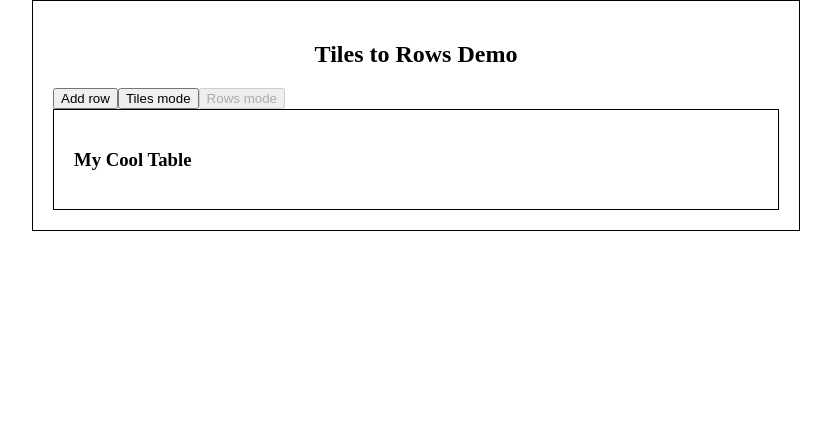
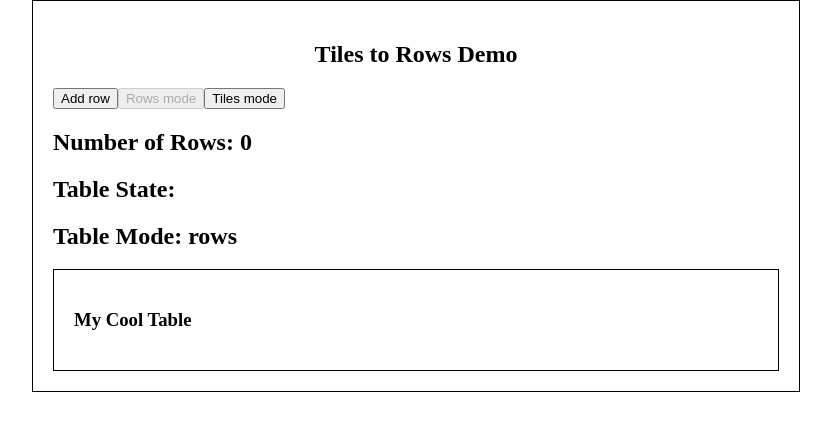
Before and after one commit to osnth01/tiles-to-rows, a React app: page / in a window 1280 px wide. Shown: the top 430 px of the page, without its empty margins (224-1055 px from the left). Built offline with nearby package versions, Linux system fonts and the light colour scheme; the HTML template or start-up script is replaced by a standard one.

Commit message:
create StatusBoard component

```diff
--- a/src/components/App.tsx
+++ b/src/components/App.tsx
@@ -4,10 +4,11 @@ import './App.css'
 
 import Table from './Table'
 import { ITableRow } from './types/table'
+import StatusBoard from './StatusBoard'
 
 export enum TableMode {
-  rows,
-  tiles
+  rows = 'rows',
+  tiles = 'tiles'
 }
 
 export interface AppProps {
@@ -42,19 +43,23 @@ class App extends React.Component<AppProps, AppState> {
           Add row
         </button>
         <button
+          className="rows-mode-button"
+          onClick={ () => { this.switchMode(TableMode.rows) } }
+          disabled={ this.state.tableMode === TableMode.rows }
+        >
+          Rows mode
+        </button>
+        <button
           className="tiles-mode-button"
           onClick={ () => { this.switchMode(TableMode.tiles) } }
           disabled={ this.state.tableMode === TableMode.tiles }
         >
           Tiles mode
         </button>
-        <button
-          className="rows-mode-button"
-          onClick={ () => { this.switchMode(TableMode.rows) } }
-          disabled={ this.state.tableMode === TableMode.rows }
-        >
-          Rows mode
-        </button>
+        <StatusBoard
+          rows={ this.state.rows }
+          tableMode={ this.state.tableMode.toString() }
+        />
         <Table
           headerTitle={ "My Cool Table" }
           rows={ this.state.rows }
--- /dev/null
+++ b/src/components/StatusBoard.tsx
@@ -0,0 +1,35 @@
+import * as React from 'react'
+
+import { ITableRow } from './types/table'
+
+export interface IStatusBoardProps {
+  rows: ITableRow[]
+  tableMode: string
+}
+
+const StatusBoard: React.SFC<IStatusBoardProps> = (props) => (
+  <div>
+    <div className="status-board__count">
+      <h2>Number of Rows: { props.rows.length }</h2>
+    </div>
+    <div className="status-board__table-state">
+      <h2>Table State:</h2>
+      {
+        props.rows.map((row: ITableRow) => {
+          return (
+            <div
+              key={ row.id }
+              className="status-board__table-state__row">
+              id: { row.id }
+            </div>
+          )
+        })
+      }
+    </div>
+    <div className="status-board__table-mode">
+      <h2>Table Mode: { props.tableMode }</h2>
+    </div>
+  </div>
+)
+
+export default StatusBoard
```
Also changed, not shown: 1 other file (tests, documents, lock files or other folders).
